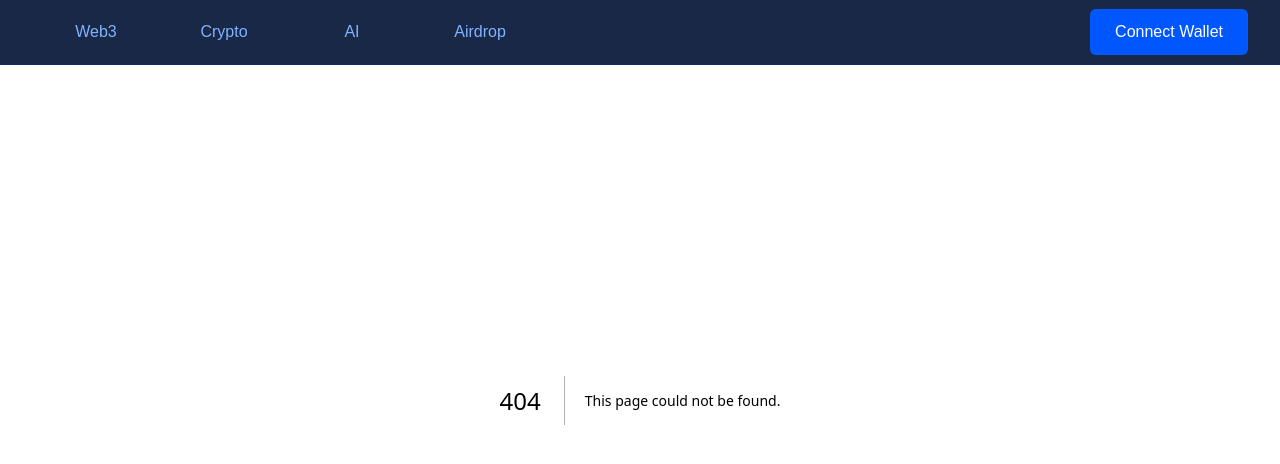
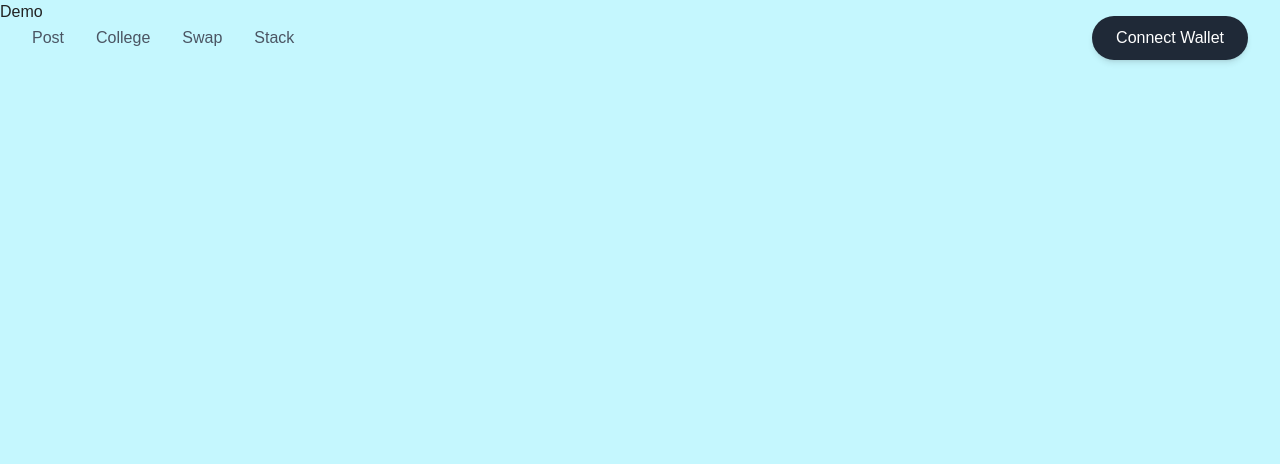
Before and after one commit to wrule/yd-college, a Next.js app in the folder apps/college-ui/: page /college in a window 1280 px wide. Before the commit this address had no page. Shown: the top 464 px of the page. Built offline with nearby package versions, Linux system fonts and the light colour scheme.

Commit message:
feat: pages

```diff
--- /dev/null
+++ b/apps/college-ui/src/app/college/page.tsx
@@ -0,0 +1,6 @@
+
+const Demo = () => {
+  return <div>Demo</div>;
+}
+
+export default Demo;
--- a/apps/college-ui/src/app/globals.css
+++ b/apps/college-ui/src/app/globals.css
@@ -3,8 +3,8 @@
 @tailwind utilities;
 
 :root {
-  --background: #001133;
-  --foreground: white;
+  --background: #c5f7fe;
+  --foreground: #222222;
 }
 
 @media (prefers-color-scheme: dark) {
--- /dev/null
+++ b/apps/college-ui/src/app/post/page.tsx
@@ -0,0 +1,6 @@
+
+const Demo = () => {
+  return <div>Post</div>;
+}
+
+export default Demo;
--- /dev/null
+++ b/apps/college-ui/src/app/stack/page.tsx
@@ -0,0 +1,6 @@
+
+const Demo = () => {
+  return <div>Demo</div>;
+}
+
+export default Demo;
--- /dev/null
+++ b/apps/college-ui/src/app/swap/page.tsx
@@ -0,0 +1,6 @@
+
+const Demo = () => {
+  return <div>Demo</div>;
+}
+
+export default Demo;
--- a/apps/college-ui/src/components/Header.tsx
+++ b/apps/college-ui/src/components/Header.tsx
@@ -2,51 +2,33 @@
 
 const Header = () => {
   return (
-    <header className="backdrop-blur-md bg-web3-900/90 fixed w-full top-0 z-50 border-b border-web3-700/50">
-      <div className="max-w-7xl mx-auto px-4 sm:px-6 lg:px-8">
-        <div className="flex justify-between items-center h-16">
-          <nav className="flex-1">
-            <ul className="flex">
-              <li className="w-32">
-                <span className="flex items-center justify-center h-10 text-web3-200 cursor-pointer
-                  transition-all duration-300 font-medium rounded-md
-                  hover:bg-web3-500/10 hover:text-web3-500 w-full">
-                  Web3
-                </span>
+    <header className="fixed top-0 left-0 right-0 flex items-center justify-between px-8 py-4">
+      <nav>
+        <ul className="flex items-center gap-8">
+          <li className="relative group">
+            <span className="text-gray-600 cursor-pointer transition-colors duration-200 font-medium group-hover:text-gray-900">Post</span>
+            <span className="absolute bottom-0 left-0 w-0 h-0.5 bg-gray-800 group-hover:w-full transition-all duration-300 ease-out"></span>
           </li>
-              <li className="w-32">
-                <span className="flex items-center justify-center h-10 text-web3-200 cursor-pointer
-                  transition-all duration-300 font-medium rounded-md
-                  hover:bg-web3-500/10 hover:text-web3-500 w-full">
-                  Crypto
-                </span>
+          <li className="relative group">
+            <span className="text-gray-600 cursor-pointer transition-colors duration-200 font-medium group-hover:text-gray-900">College</span>
+            <span className="absolute bottom-0 left-0 w-0 h-0.5 bg-gray-800 group-hover:w-full transition-all duration-300 ease-out"></span>
           </li>
-              <li className="w-32">
-                <span className="flex items-center justify-center h-10 text-web3-200 cursor-pointer
-                  transition-all duration-300 font-medium rounded-md
-                  hover:bg-web3-500/10 hover:text-web3-500 w-full">
-                  AI
-                </span>
+          <li className="relative group">
+            <span className="text-gray-600 cursor-pointer transition-colors duration-200 font-medium group-hover:text-gray-900">Swap</span>
+            <span className="absolute bottom-0 left-0 w-0 h-0.5 bg-gray-800 group-hover:w-full transition-all duration-300 ease-out"></span>
           </li>
-              <li className="w-32">
-                <span className="flex items-center justify-center h-10 text-web3-200 cursor-pointer
-                  transition-all duration-300 font-medium rounded-md
-                  hover:bg-web3-500/10 hover:text-web3-500 w-full">
-                  Airdrop
-                </span>
+          <li className="relative group">
+            <span className="text-gray-600 cursor-pointer transition-colors duration-200 font-medium group-hover:text-gray-900">Stack</span>
+            <span className="absolute bottom-0 left-0 w-0 h-0.5 bg-gray-800 group-hover:w-full transition-all duration-300 ease-out"></span>
           </li>
         </ul>
       </nav>
-
-          <button className="px-6 py-2.5 bg-web3-500 text-white rounded-md
-            transition-all duration-300 ease-in-out
-            hover:bg-web3-600 hover:shadow-[0_0_20px_rgba(0,87,255,0.3)]
-            active:bg-web3-700
-            font-medium border border-web3-400/20">
+      <button className="px-6 py-2.5 rounded-full bg-gray-800 text-white font-medium shadow-md
+        hover:bg-gray-700 hover:shadow-lg hover:scale-105
+        active:scale-95 active:bg-gray-900
+        transition-all duration-200 ease-out">
         Connect Wallet
       </button>
-        </div>
-      </div>
     </header>
   );
 };
--- a/apps/college-ui/tailwind.config.ts
+++ b/apps/college-ui/tailwind.config.ts
@@ -11,37 +11,6 @@ const config: Config = {
       colors: {
         background: "var(--background)",
         foreground: "var(--foreground)",
-        // 主色调：深邃的靛蓝色，代表创新和科技
-        'web3': {
-          50: '#E6F0FF',
-          100: '#B3D1FF',
-          200: '#80B3FF',
-          300: '#4D94FF',
-          400: '#1A75FF',
-          500: '#0057FF', // 主色
-          600: '#0045CC',
-          700: '#003399',
-          800: '#002266',
-          900: '#001133',
-        },
-        // 辅助色：霓虹紫，呈现赛博朋克风格
-        'cyber': {
-          50: '#F5E6FF',
-          100: '#E6B3FF',
-          200: '#D680FF',
-          300: '#C74DFF',
-          400: '#B81AFF',
-          500: '#A800FF', // 重点强调色
-          600: '#8600CC',
-          700: '#650099',
-          800: '#430066',
-          900: '#220033',
-        },
-        // 荧光色：用于特殊强调
-        'neon': {
-          accent: '#00FF95', // 用于特殊强调的霓虹绿
-          glow: '#00FFD1', // 用于发光效果
-        },
       },
     },
   },
```
Lines whose indentation alone changed are shown as unchanged.
